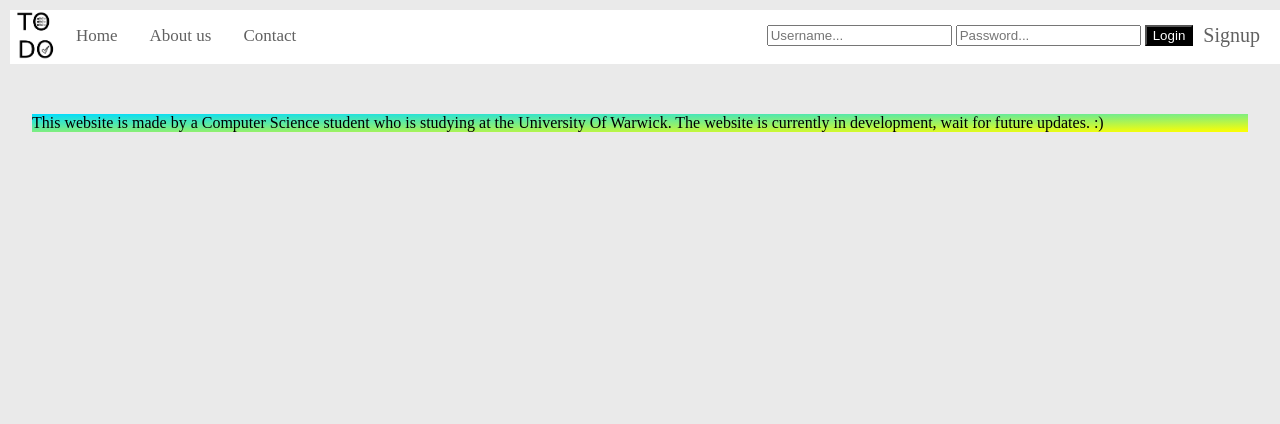
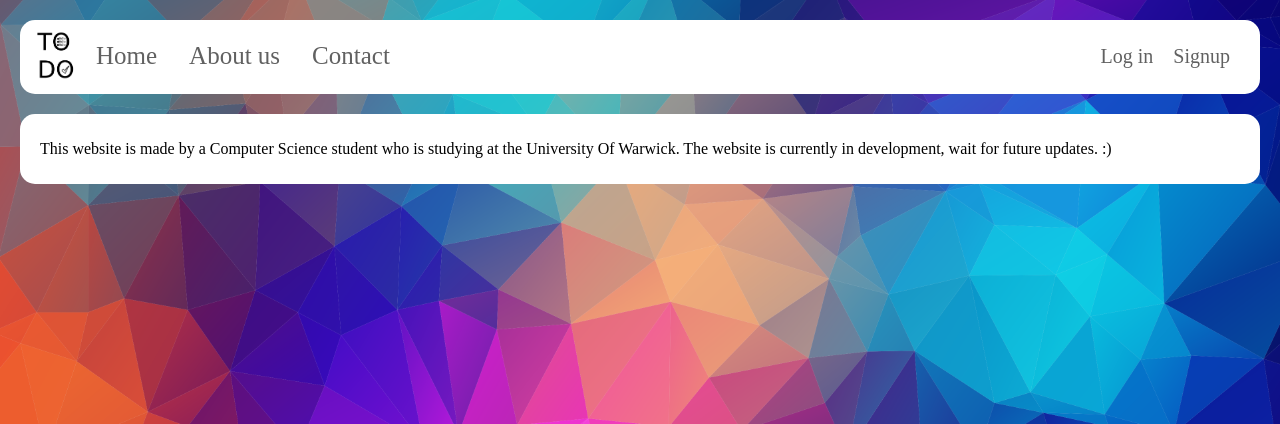
Before and after one commit to u1909586/cs139-coursework, a PHP site: page /about.php in a window 1280 px wide. Shown: the top 424 px of the page. Run offline with PHP 8.4, Linux system fonts and the light colour scheme.

Commit message:
Css, and html cleanup

```diff
--- a/about.php
+++ b/about.php
@@ -4,4 +4,4 @@
     at the University Of Warwick. The website is currently in development, wait for future updates. :)</p>
 </main>
 
-<?php require 'footer.php'; ?>
+<?php #require 'footer.php'; ?>
--- a/css/main.css
+++ b/css/main.css
@@ -1,7 +1,9 @@
 .nav-header-main {
   background-color: white;
   overflow: hidden;
-  margin: 10px 0px 0px 10px;
+  margin: 20px 20px 20px 20px;
+  padding: 10px 10px 10px 10px;
+  border-radius: 15px;
 }
 
 .header-logo {
@@ -18,20 +20,19 @@
   float: left;
   color: #616161;
   text-align: center;
-  padding: 16px 16px;
+  padding: 12px 16px;
   text-decoration: none;
-  font-size: 17px;
+  font-size: 25px;
   display: block;
 }
 
 li a:hover{
-  background-color: #00ff00;
+  background-color: #eaeaea;
   color: white;
 }
 
 .header-login {
   margin: auto;
-  padding-top: 14px;
   padding-right: 10px;
   float: right;
   display: flex;
@@ -41,19 +42,47 @@ li a:hover{
 }
 
 .header-login a {
-  padding-right: 10px;
-  padding-left: 10px;
+  padding: 15px 10px 15px 10px;
   color: #616161;
   text-decoration: none;
   font-size: 20px;
 }
 
+.header-login p {
+  color: #616161;
+  padding: 15px 10px 15px 10px;
+  text-decoration: none;
+  margin: 0;
+  font-size: 20px;
+}
+
+.header-login a:hover{
+  background-color: #eaeaea;
+}
+
+.login-form {
+  width: 350px;
+  height: 250px;
+  margin: auto;
+  padding: 10px 10px 10px 10px;
+  border-radius: 15px;
+  background: white;
+}
+
+input[type=text], input[type=password] {
+  width: 100%;
+  padding: 15px 20px;
+  margin: 8px 0;
+  display: inline-block;
+  border: 1px solid #ccc;
+  box-sizing: border-box;
+}
+
 main {
-  margin-left: 2.5%;
-  margin-right: 2.5%;
-  margin-top: 50px;
-  margin-bottom: 100px;
-  background: linear-gradient(to bottom right, #00DDFF, yellow);
+  margin: 20px 20px 20px 20px;
+  padding: 10px 20px 10px 20px;
+  border-radius: 15px;
+  background: white;
 }
 footer {
   background-color: gray;
@@ -67,10 +96,21 @@ footer {
 body {
   margin: 0px;
 	padding: 0px;
-  background: #eaeaea;
+  background-image: url("switch6457.png");
+  background-color: #eaeaea;
+  background-size: 100%;
 }
 
 button {
   background-color: black;
+  border: none;
+  cursor: pointer;
+  width: 100%;
   color: white;
+  padding-top: 10px;
+  padding-bottom: 10px;
 }
+
+button:hover {
+  opacity: 0.8;
+}
--- a/header.php
+++ b/header.php
@@ -22,19 +22,14 @@
         </ul>
         <?php if (isset($_SESSION['userID'])) { ?>
           <div class="header-login">
-            <a>Hello <?php echo $_SESSION['userName']; ?></a>
+            <p>Hello <?php echo $_SESSION['userName']; ?></p>
             <form action="logout.inc.php" method="post">
               <button type="submit" name="logout-submit">Logout</button>
             </form>
           </div>
         <?php } else { ?>
           <div class="header-login">
-            <form action="login.inc.php" method="post">
-              <input type="text" name="username" placeholder="Username...">
-              <input type="password" name="pwd" placeholder="Password...">
-              <button type="submit" name="login-submit">Login</button>
-            </form>
-
+            <a href="login.php">Log in</a>
             <a href="register.php">Signup</a>
           </div>
         <?php } ?>
--- a/index.php
+++ b/index.php
@@ -9,4 +9,4 @@
         echo '<h1>hi your logged out</h1>';
       } ?>
   </main>
-<?php require 'footer.php'; ?>
+<?php #require 'footer.php'; ?>
--- a/register.php
+++ b/register.php
@@ -14,4 +14,4 @@
     </div>
   </main>
 
-<?php require 'footer.php'; ?>
+<?php #require 'footer.php'; ?>
```
Also changed, not shown: login.php (added, +11 -0 lines), css/switch6457.png (added).
